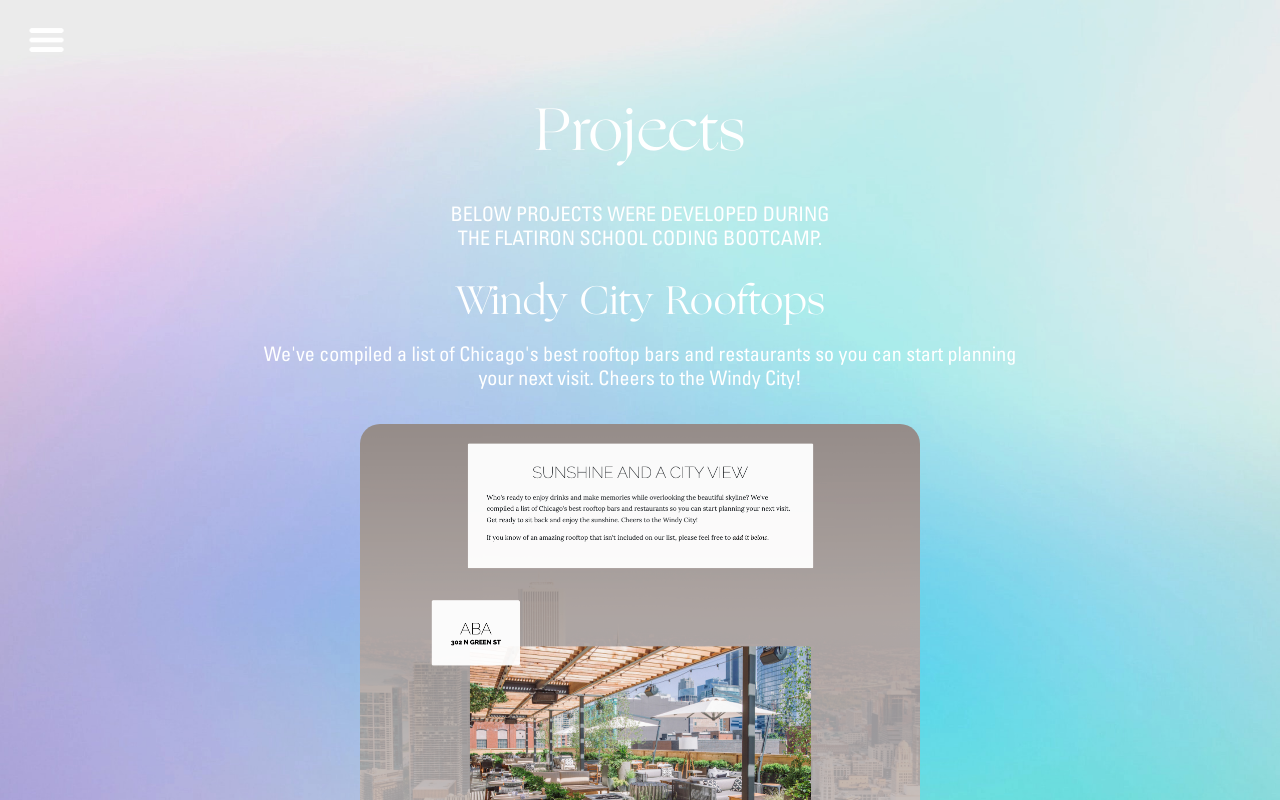
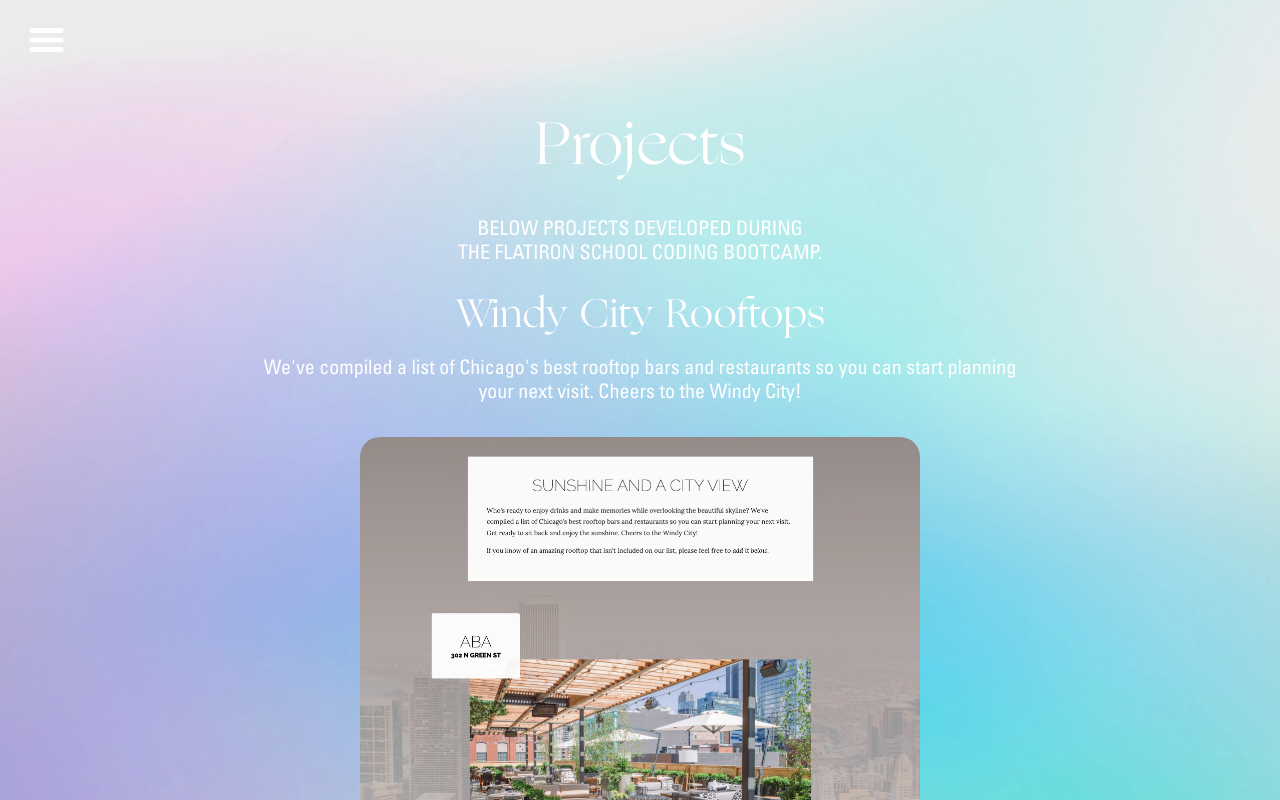
Before and after one commit to lexisandoval/portfolio, a React (Create React App) app: page /projects in a window 1280 px wide. Shown: the top 800 px of the page. Built offline with nearby package versions, Linux system fonts and the light colour scheme.

Commit message:
Styling updates

```diff
--- a/src/App.css
+++ b/src/App.css
@@ -245,6 +245,10 @@
   padding: 2% !important;
 }
 
+.smspacer {
+  padding: 1.5% !important;
+}
+
 .horizontalspacer {
   padding: 0 5% !important;
 }
--- a/src/components/About.js
+++ b/src/components/About.js
@@ -14,7 +14,7 @@ function About() {
   return (
     <Container style={{ backgroundImage: `url(${bg})`, backgroundPosition: 'center', backgroundSize: 'cover', backgroundRepeat: 'no-repeat' }} className="App">
       <NavBar />
-      <br />
+      <div className="smspacer" />
       <h2 className="white ogg large spacebelow">About Me</h2>
       <Container className="max1000">
         <h6 className="white universcondensed small alignleft">Hello! My name is Alejandra Sandoval and I'm a full stack engineer. My interest in coding began in middle school when I developed a passion for customizing my social profiles by editing the HTML within pre-made themes.</h6><br />
--- a/src/components/Projects.js
+++ b/src/components/Projects.js
@@ -12,11 +12,12 @@ function Projects() {
   return (
     <Container style={{ backgroundImage: `url(${bg})`, backgroundPosition: 'center', backgroundSize: 'cover', backgroundRepeat: 'no-repeat' }} className="App">
       <NavBar />
-      <br />
+      <div className="smspacer" />
       <h2 class="white ogg large spacebelow">Projects</h2>
       <Container className="max1000">
-        <h6 className="white universcondensed small spacebelow">BELOW PROJECTS WERE DEVELOPED DURING<span><br /></span> THE FLATIRON SCHOOL CODING BOOTCAMP.</h6>
+        <h6 className="white universcondensed small spacebelow">BELOW PROJECTS DEVELOPED DURING<span><br /></span> THE FLATIRON SCHOOL CODING BOOTCAMP.</h6>
       </Container>
+      <div className="mobilespacer" />
 
       <Container className="max800">
         <h6 className="white ogg medium smallspacebelow">Windy City Rooftops</h6>
```
